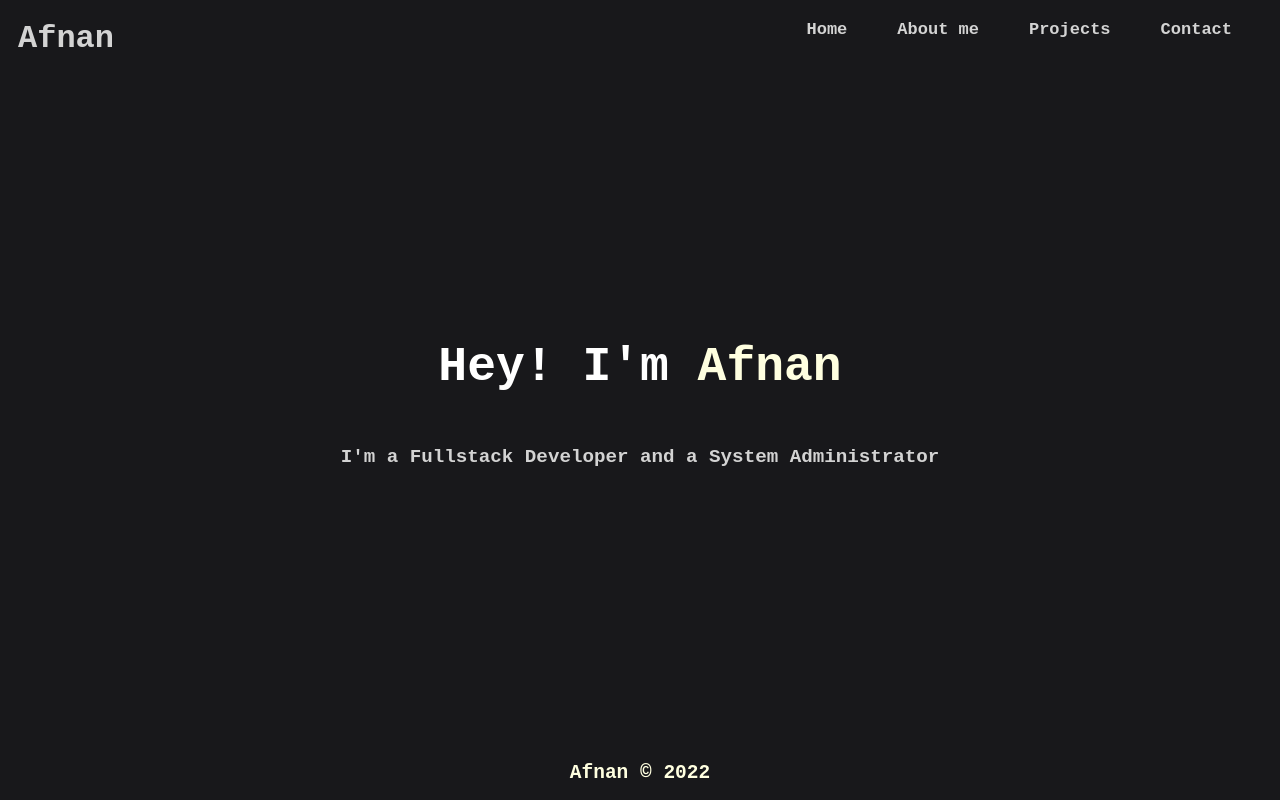
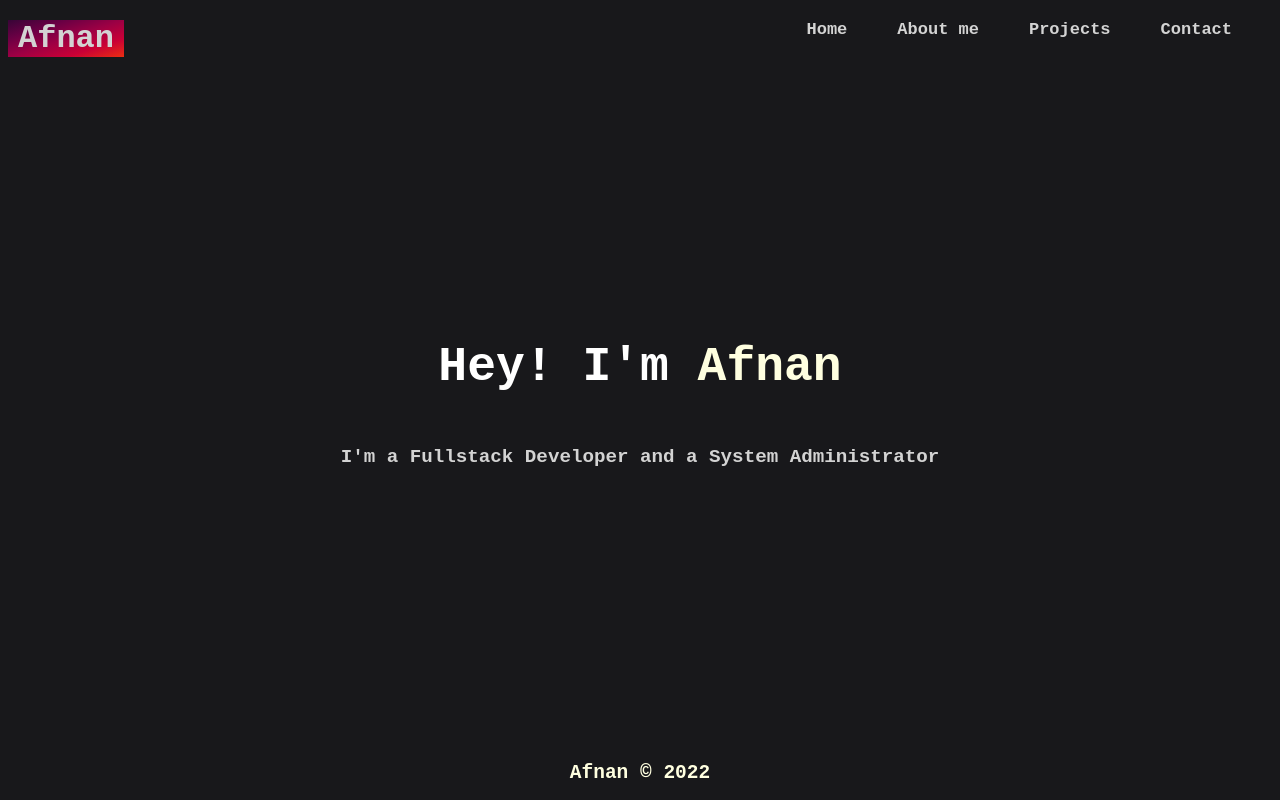
Before and after one commit to afnan007a/Portfolio-NextJS, a Next.js app: page / in a window 1280 px wide. Built offline with nearby package versions, Linux system fonts and the light colour scheme.

Commit message:
Update Home.module.css

```diff
--- a/styles/Home.module.css
+++ b/styles/Home.module.css
@@ -42,7 +42,7 @@
 }
 
 .homebar a {
-  color: linear-gradient(to right bottom, #370537, #690044, #9c0044, #c90036, #eb2e12);
+  background-image: linear-gradient(to right bottom, #370537, #690044, #9c0044, #c90036, #eb2e12);
   float: left;
   font-size: 2rem;
 }
```
